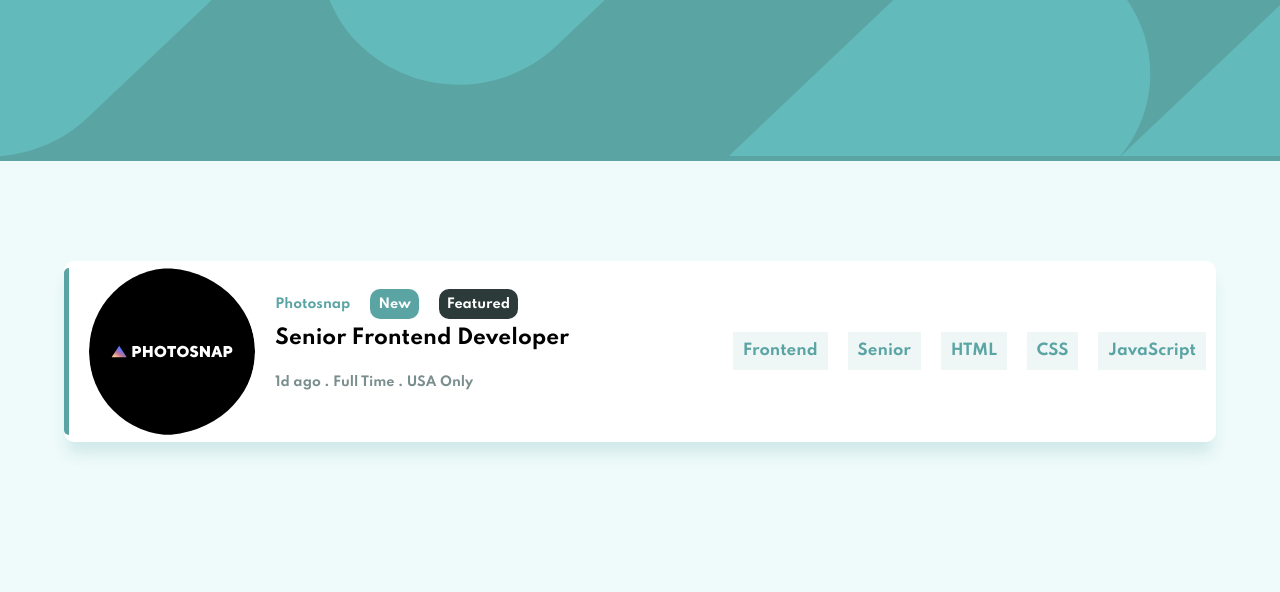
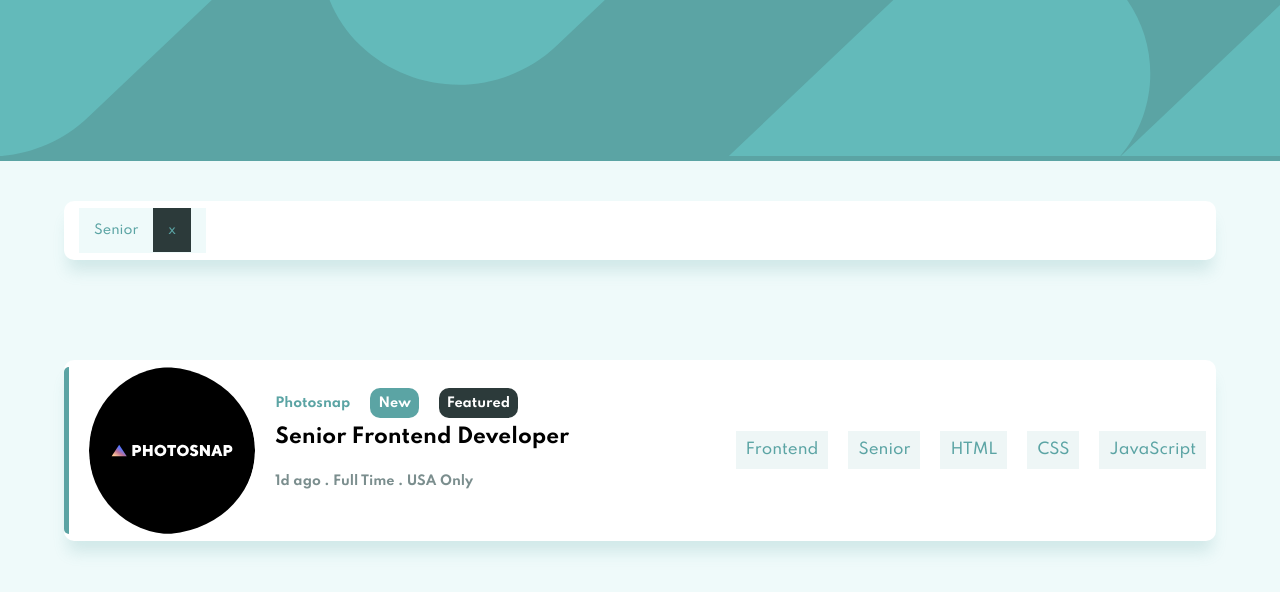
Before and after one commit to victornwaose/front-end-joblist, a React (Create React App) app: page / in a window 1280 px wide. Both pictures are taken after a click on the element "Senior". Shown: the top 592 px of the page. Built offline with nearby package versions, Linux system fonts and the light colour scheme.

Commit message:
styling filter

```diff
--- a/src/App.css
+++ b/src/App.css
@@ -1,3 +1,30 @@
 .App{
   background-color: var(--bg-light-cyan);
 }
+
+.filter{
+  display: flex;
+    align-items: center;
+    flex-wrap: wrap;
+  width: 90%;
+  margin: 0 auto 0;
+  padding: 7px 0 7px 0;
+  border-radius: 10px;
+  background-color: #fff;
+  box-shadow: 0px 15px 15px -4px hsla(180, 29%, 50%, 20%);
+}
+.filterDesc {
+  padding: 15px ;
+  margin-left: 15px;
+  font-size: 0.8rem;
+  color: var(--primary-dark-cyan);
+  background-color: var( --bg-light-cyan);
+
+}
+.filterDelete {
+  padding: 15px ;
+  margin-left: 15px;
+  font-size: 0.8rem;
+  color: var(--filter-tablet);
+  background-color: var(--vdark-gray-cyan);
+}
--- a/src/App.js
+++ b/src/App.js
@@ -34,12 +34,28 @@ function App() {
         setFilters([...filters, tag]);
     };
 
+    const handleFilterClick = (passedFilter) => {
+        setFilters(filters.filter((f) => f !== passedFilter));
+    };
+
     const filteredJobs = jobs.filter(filterFunc);
 
     return (
         <div className="App">
             <Header />
-            <h1>
+            <div className="filter">
+                {" "}
+                {filters?.map((filter) => (
+                    <span
+                        className="filterDesc"
+                        onClick={() => handleFilterClick(filter)}
+                    >
+                        {filter}
+                        <span className="filterDelete">x</span>
+                    </span>
+                ))}
+            </div>
+            <div>
                 {filteredJobs?.map((job) => (
                     <JobComponents
                         key={job.id}
@@ -47,7 +63,7 @@ function App() {
                         handleTagClick={handleTagClick}
                     />
                 ))}
-            </h1>
+            </div>
         </div>
     );
 }
```
